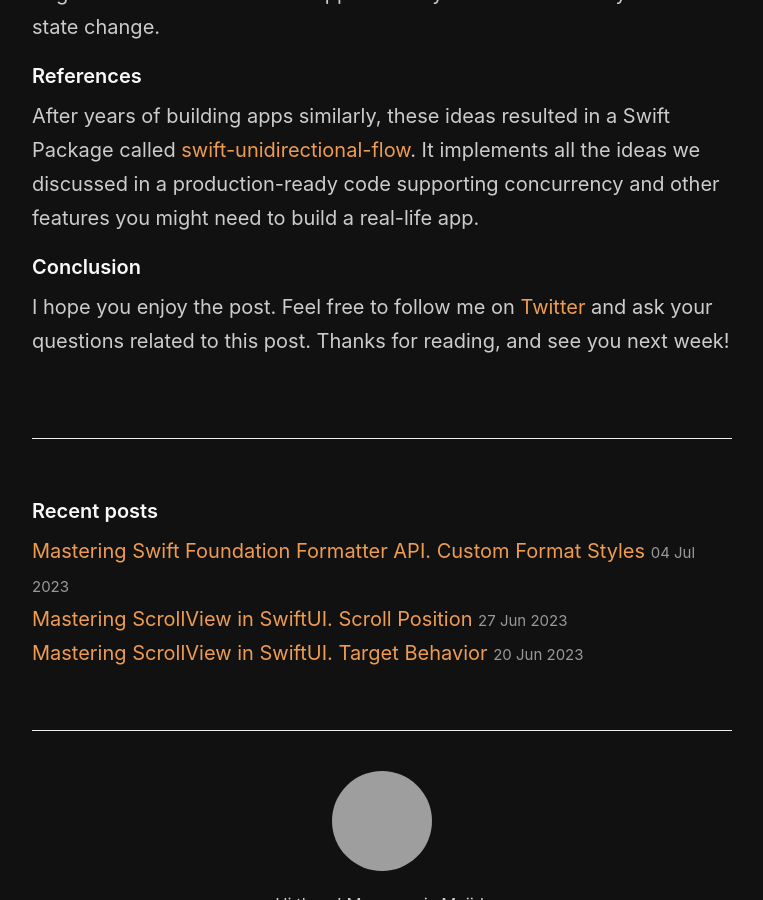
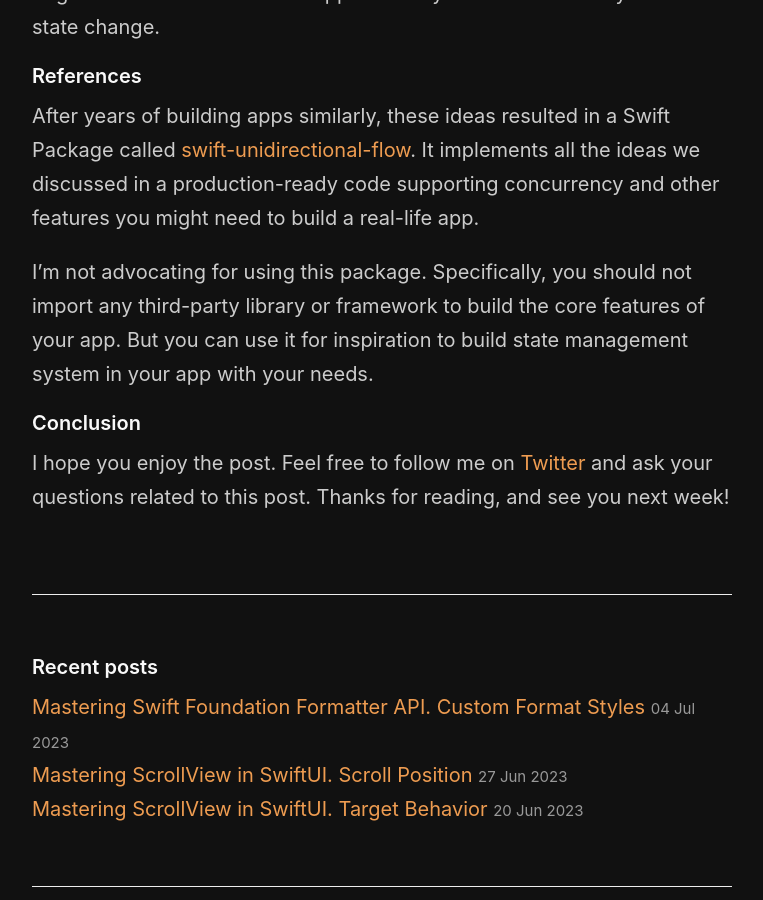
Before and after one commit to mecid/mecid.github.io, a Jekyll site: the page built from _posts/2023-07-11-unidirectional-flow-in-swift.md, in a window 1280 px wide and 900 px high, scrolled down 5134 px, cut to the strip 0-900 px from the top of the window. Shown: the whole strip, without its empty margins (258-1021 px from the left). Built offline with Jekyll 4.4.1, drawn with Linux system fonts in a browser that asks for light colours; grey boxes are pictures that could not be loaded.

Commit message:
udf post reference section updated

```diff
--- a/_posts/2023-07-11-unidirectional-flow-in-swift.md
+++ b/_posts/2023-07-11-unidirectional-flow-in-swift.md
@@ -153,5 +153,7 @@ Usually, I define a store per feature. So every independent feature has its own
 #### References
 After years of building apps similarly, these ideas resulted in a Swift Package called [swift-unidirectional-flow](http://github.com/mecid/swift-unidirectional-flow). It implements all the ideas we discussed in a production-ready code supporting concurrency and other features you might need to build a real-life app.
 
+I'm not advocating for using this package. Specifically, you should not import any third-party library or framework to build the core features of your app. But you can use it for inspiration to build state management system in your app with your needs.
+
 #### Conclusion
 I hope you enjoy the post. Feel free to follow me on [Twitter](https://twitter.com/mecid) and ask your questions related to this post. Thanks for reading, and see you next week!
```
